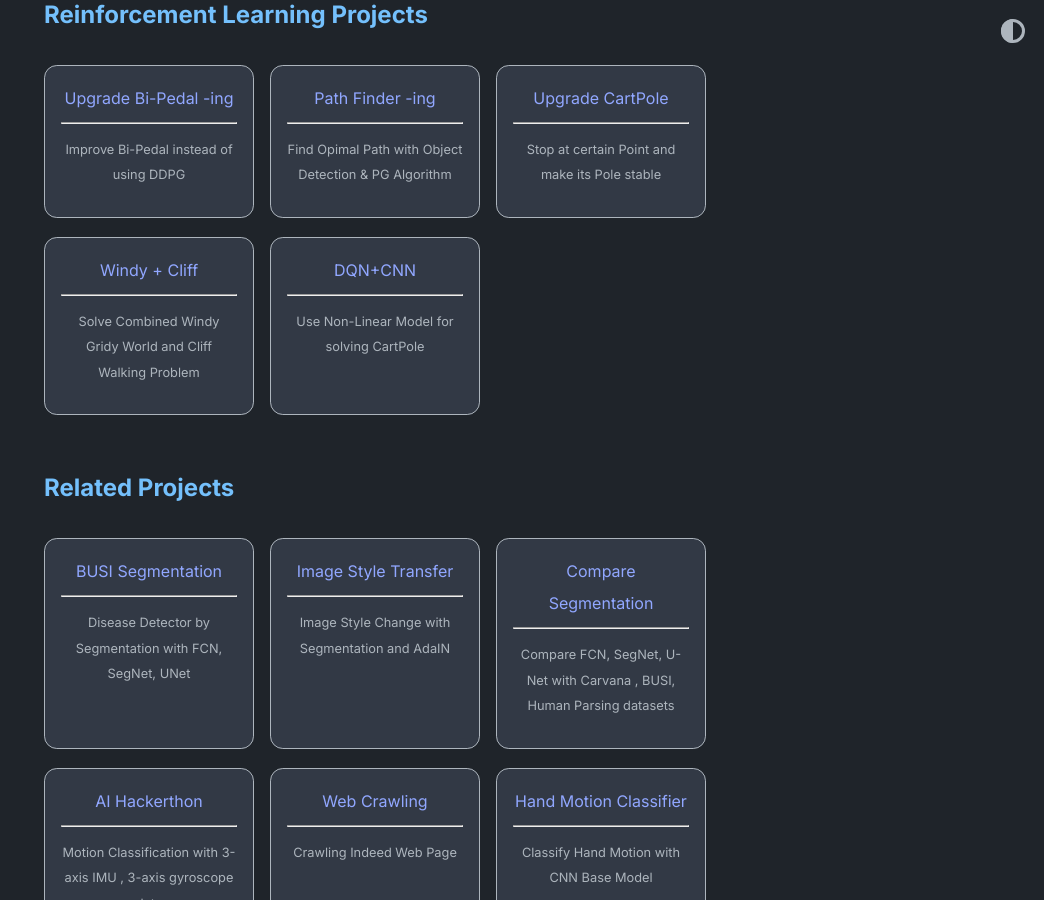
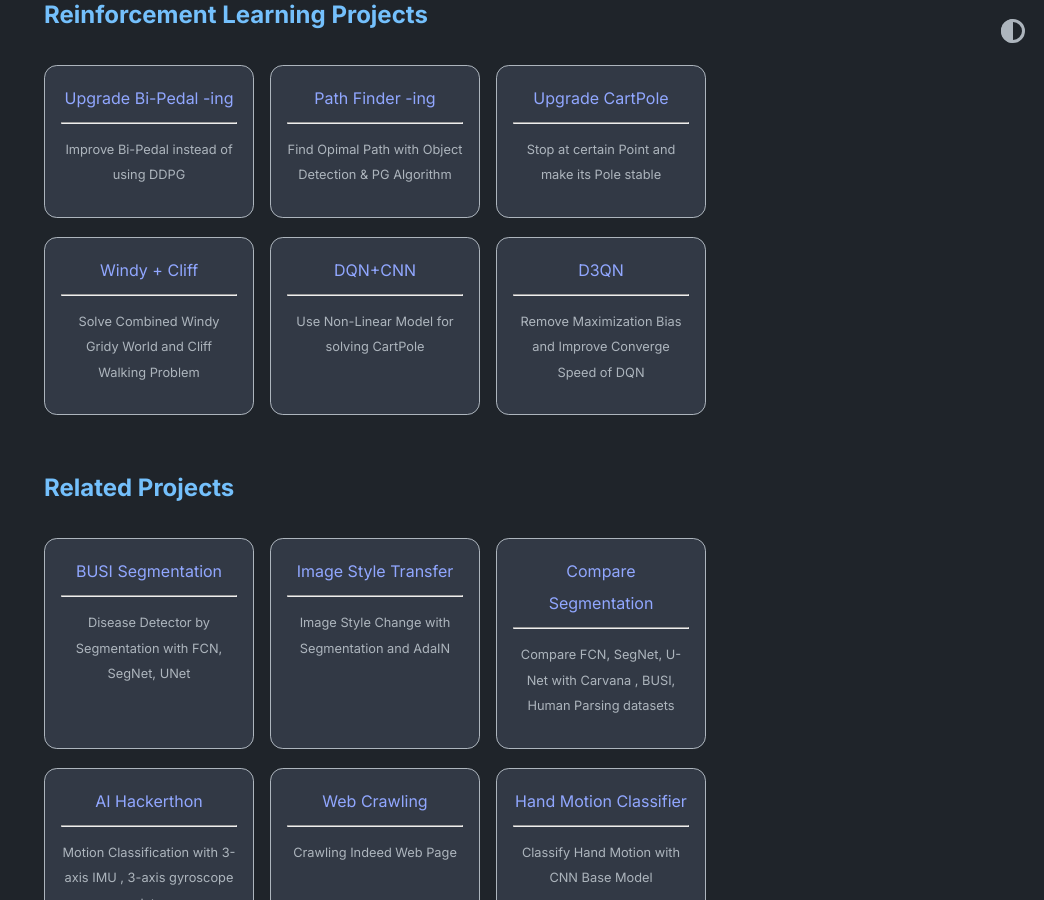
Before and after one commit to dldnxks12/dldnxks12.github.io, a Jekyll site: the page built from index.md, in a window 1280 px wide and 900 px high, scrolled down 438 px. Shown: the whole window, without its empty margins (236-1280 px from the left). Built offline with Jekyll 4.4.1, drawn with Linux system fonts in a browser that asks for light colours.

Commit message:
Update home.yml

```diff
--- a/_data/home.yml
+++ b/_data/home.yml
@@ -26,6 +26,10 @@ project_entries:
   - title: DQN+CNN
     url: https://github.com/dldnxks12/Projects/tree/main/%23%20RL%20-%20DQN%20CNN%20CartPole
     desc: Use Non-Linear Model for solving CartPole
+
+  - title: D3QN
+    url: https://github.com/dldnxks12/Projects/tree/main/%23%20RL%20-%20D3QN
+    desc: Remove Maximization Bias and Improve Converge Speed of DQN
 
 
 #  - title: Project 3
```
